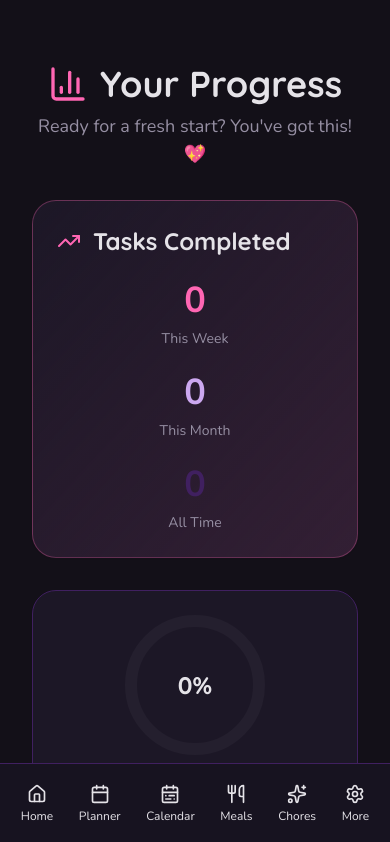
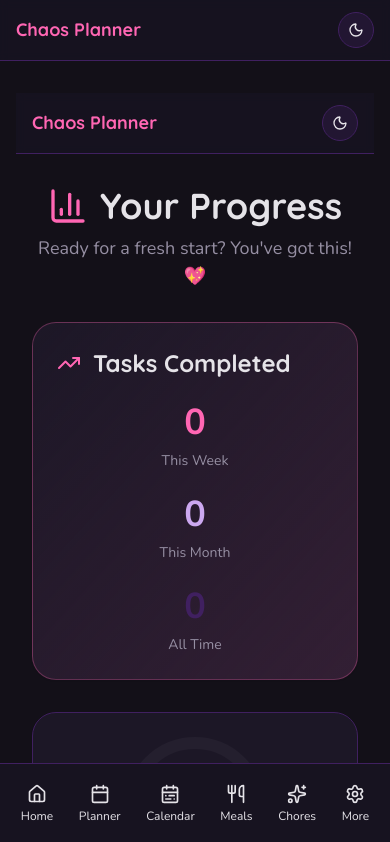
Before and after one commit to donnabickley90/sg-26cafebb-dd11-4c9f-aed5-4c3946279eab-1781848584, a Next.js app: page /stats in a window 390 px wide. Shown: the top 842 px of the page. Built offline with nearby package versions, Linux system fonts and the light colour scheme.

Commit message:
feat(ui): implement light and dark mode support

```diff
--- a/package.json
+++ b/package.json
@@ -50,7 +50,7 @@
     "lucide-react": "^0.577.0",
     "micro": "^10.0.1",
     "next": "^15.5.18",
-    "next-themes": "^0.4.4",
+    "next-themes": "^0.4.6",
     "react": "^19.2.6",
     "react-day-picker": "^9.10.0",
     "react-dom": "^19.2.6",
--- a/src/components/Layout.tsx
+++ b/src/components/Layout.tsx
@@ -14,6 +14,7 @@ import {
   Settings
 } from "lucide-react";
 import { cn } from "@/lib/utils";
+import { ThemeSwitch } from "@/components/ThemeSwitch";
 
 interface LayoutProps {
   children: React.ReactNode;
@@ -45,10 +46,11 @@ export function Layout({ children }: LayoutProps) {
         {/* Desktop Sidebar */}
         <aside className="hidden lg:flex lg:flex-col lg:w-64 lg:fixed lg:inset-y-0 bg-sidebar border-r border-sidebar-border">
           <div className="flex-1 flex flex-col pt-8 pb-4 overflow-y-auto">
-            <div className="flex items-center justify-center px-6 mb-8">
+            <div className="flex items-center justify-between px-6 mb-8">
               <h1 className="font-heading font-bold text-2xl text-primary">
-                Kitten&apos;s Chaos Planner
+                Chaos Planner
               </h1>
+              <ThemeSwitch />
             </div>
             <nav className="flex-1 px-4 space-y-2">
               {navItems.map((item) => {
@@ -85,6 +87,16 @@ export function Layout({ children }: LayoutProps) {
             </nav>
           </div>
         </aside>
+
+        {/* Mobile Top Bar */}
+        <div className="lg:hidden sticky top-0 z-40 bg-sidebar/95 backdrop-blur-sm border-b border-sidebar-border">
+          <div className="flex items-center justify-between px-4 py-3">
+            <h1 className="font-heading font-bold text-lg text-primary">
+              Chaos Planner
+            </h1>
+            <ThemeSwitch />
+          </div>
+        </div>
 
         {/* Main Content */}
         <main className="flex-1 lg:ml-64 pb-20 lg:pb-8">
--- a/src/pages/_app.tsx
+++ b/src/pages/_app.tsx
@@ -1,12 +1,11 @@
 import "@/styles/globals.css";
 import type { AppProps } from "next/app";
 import { Layout } from "@/components/Layout";
+import { ThemeProvider } from "next-themes";
 import { useEffect } from "react";
 
 export default function App({ Component, pageProps }: AppProps) {
   useEffect(() => {
-    document.documentElement.classList.add("dark");
-
     // Register Service Worker for PWA offline support
     if ("serviceWorker" in navigator && typeof window !== "undefined") {
       window.addEventListener("load", () => {
@@ -23,8 +22,10 @@ export default function App({ Component, pageProps }: AppProps) {
   }, []);
 
   return (
-    <Layout>
-      <Component {...pageProps} />
-    </Layout>
+    <ThemeProvider attribute="class" defaultTheme="dark" enableSystem>
+      <Layout>
+        <Component {...pageProps} />
+      </Layout>
+    </ThemeProvider>
   );
 }
```
Also changed, not shown: 1 other file (tests, documents, lock files or other folders).
